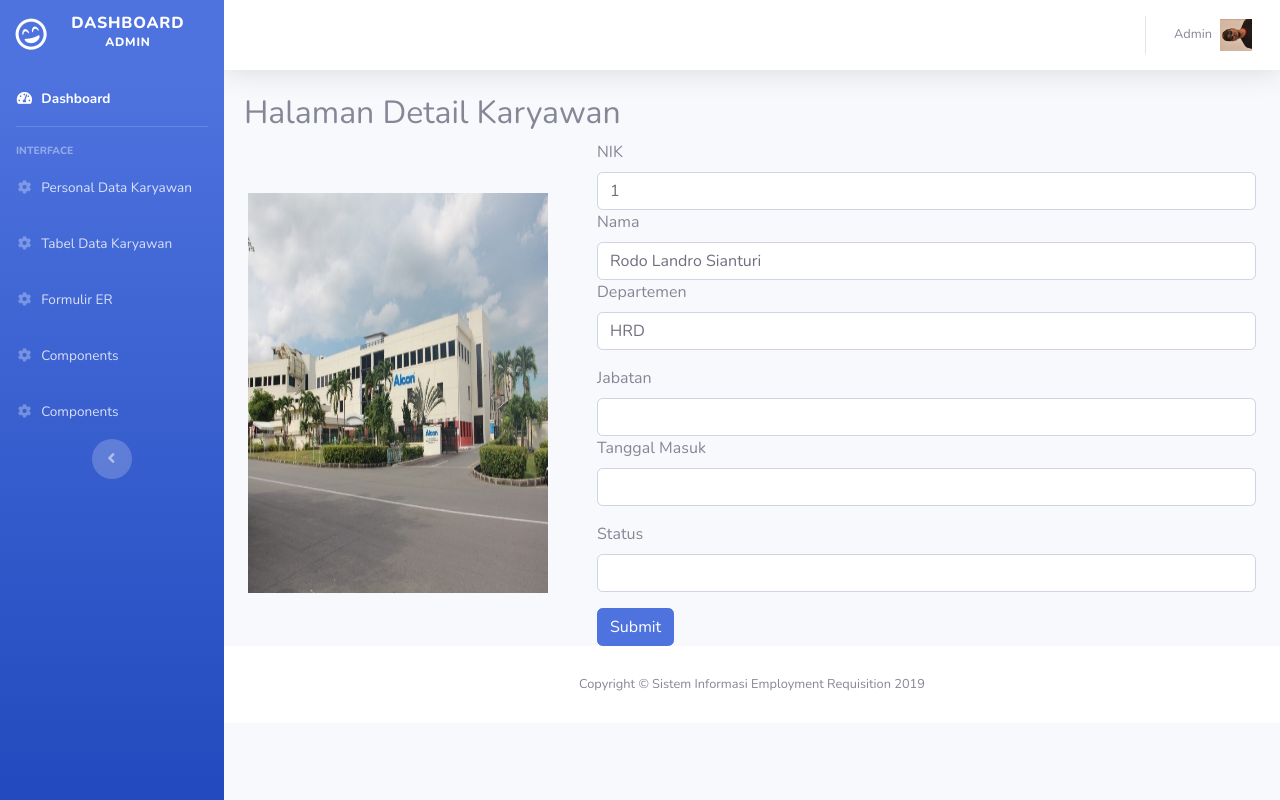
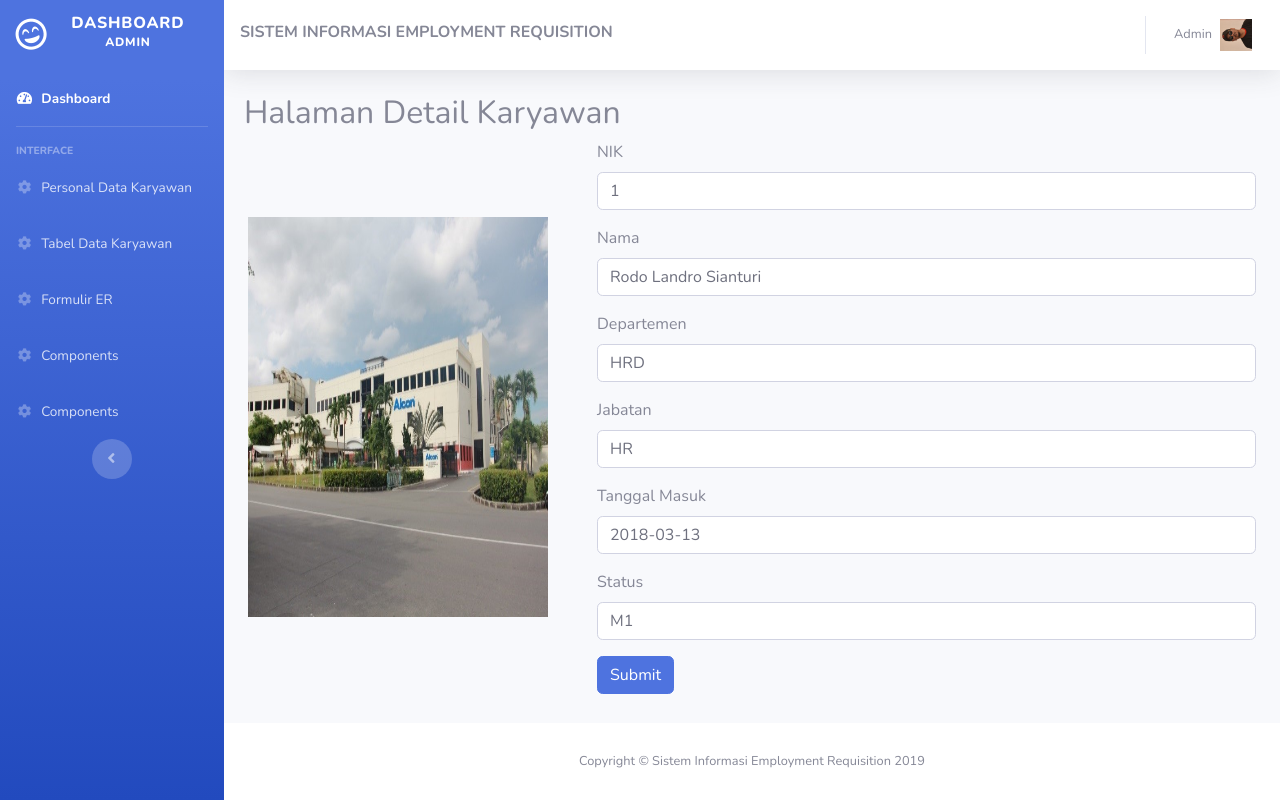
Before and after one commit to alan96320/Employment-Requisition, a PHP site: page /admin/detail-karyawan.php?id=1 in a window 1280 px wide. Run offline with PHP 8.4, Linux system fonts and the light colour scheme; the visitor is signed in with stand-in values (Sample User, id 1); data comes from the database, SQL or seed files in the repository.

Commit message:
merapikan source code saja

```diff
--- a/admin/detail-karyawan.php
+++ b/admin/detail-karyawan.php
@@ -6,23 +6,23 @@ if (!isset($_SESSION['username'])) {
 }
 
 $id = $_GET['id'];
-// $stm = $pdo_conn->prepare("SELECT * FROM `karyawan` WHERE karyawan.id_karyawan = '$id'");
-
-// // $stm->execute();
-// // $rows = $stm->fetchAll(PDO::FETCH_ASSOC);
+    /* $stm = $pdo_conn->prepare("SELECT * FROM `karyawan` WHERE karyawan.id_karyawan = '$id'");*/
+    /* $stm->execute();/*
+    /* $rows = $stm->fetchAll(PDO::FETCH_ASSOC);*/
 
 $stm2 = $pdo_conn->query("SELECT `id_karyawan`, `username`, `nama`, `jabatan`, `marital_status`, `tanggal_masuk`, `jenis_kelamin`, `status_karyawan`, `tempat_lahir`, `tanggal_lahir`, `alamat`, `email`, `no_telepon`, departemen.nama_dept
                           FROM `karyawan`
-INNER JOIN departemen ON karyawan.id_dept = departemen.id_dept WHERE karyawan.id_karyawan = '$id'");
+                          INNER JOIN departemen ON karyawan.id_dept = departemen.id_dept
+                          WHERE karyawan.id_karyawan = '$id'");
 
-//print_r($rows);
+    /* print_r($rows);*/
+
 ?>
 
 <!DOCTYPE html>
 <html lang="en">
 
 <head>
-
   <meta charset="utf-8">
   <meta http-equiv="X-UA-Compatible" content="IE=edge">
   <meta name="viewport" content="width=device-width, initial-scale=1, shrink-to-fit=no">
@@ -31,7 +31,7 @@ INNER JOIN departemen ON karyawan.id_dept = departemen.id_dept WHERE karyawan.id
 
     <title>SIER : Admin Dashboard </title>
     <!-- Favicon-->
-  <link rel="icon" href="../img/alcon.jpg" type="image/x-icon">
+    <link rel="icon" href="../img/alcr.jpg" type="image/x-icon">
 
   <!-- Custom fonts for this template-->
   <link href="../assets/vendor/fontawesome-free/css/all.min.css" rel="stylesheet" type="text/css">
@@ -43,7 +43,6 @@ INNER JOIN departemen ON karyawan.id_dept = departemen.id_dept WHERE karyawan.id
 </head>
 
 <body id="page-top">
-
     <!-- Page Wrapper -->
         <div id="wrapper">
 
@@ -52,9 +51,7 @@ INNER JOIN departemen ON karyawan.id_dept = departemen.id_dept WHERE karyawan.id
         ?>
 
     <!-- Content Wrapper -->
-
     <div id="content-wrapper" class="d-flex flex-column">
-
     <!-- Main Content -->
     <div id="content">
 
@@ -64,56 +61,46 @@ INNER JOIN departemen ON karyawan.id_dept = departemen.id_dept WHERE karyawan.id
 
     <!-- Begin Page Content -->
       <h2 style="margin-left: 20px">Halaman Detail Karyawan</h2>
-        <div class="container-fluid" style="
-            display: flex;
-            justify-content: center;
-            align-items: center; ">
+        <div class="container-fluid" style=" display: flex; justify-content: center; align-items: center; ">
+          <img src="../img/CVB.jpg" style="width: 300px; height: 400px; ">
 
-        <img src="../img/CVB.jpg" style="
-              width: 300px;
-              height: 400px; ">
         <?php
-
           while ($row = $stm2->fetch()) {
         ?>
-        <form style="
-              flex-grow: 1;
-              margin-left: 49px;">
 
-
+    <form style=" flex-grow: 1; margin-left: 49px;">
       <div class="form-group">
-          <label for="Input">NIK</label>
-          <input type="email" class="form-control" value="<?=$row['id_karyawan']?>">
-
+        <label for="id_karyawan">NIK</label>
+        <input type="text" class="form-control" value="<?=$row['id_karyawan']?>">
+      </div>
       <div class="form-group">
-            <label for="exampleInputEmail1">Nama</label>
-            <input type="email" class="form-control"  value="<?=$row['nama']?>">
+        <label for="nama">Nama</label>
+        <input type="text" class="form-control"  value="<?=$row['nama']?>">
+      </div>
       <div class="form-group">
-            <label for="exampleInputEmail1">Departemen</label>
-            <input type="email" class="form-control" value="<?=$row['nama_dept']?>">
-
-          </div><div class="form-group">
-            <label for="exampleInputEmail1">Jabatan</label>
-            <input type="email" class="form-control" >
-
+        <label for="departemen">Departemen</label>
+        <input type="text" class="form-control" value="<?=$row['nama_dept']?>">
+      </div>
       <div class="form-group">
-            <label for="exampleInputEmail1">Tanggal Masuk</label>
-            <input type="email" class="form-control" id="exampleInputEmail1">
-
-          </div></div></div>
+        <label for="jabatan">Jabatan</label>
+        <input type="text" class="form-control" value="<?=$row['jabatan']?>">
+      </div>
       <div class="form-group">
-            <label for="exampleInputEmail1">Status</label>
-            <input type="email" class="form-control" id="exampleInputEmail1">
-
-          </div></div>
-
+        <label for="tanggal_masuk">Tanggal Masuk</label>
+        <input type="text" class="form-control" value="<?=$row['tanggal_masuk']?>">
+      </div>
+      <div class="form-group">
+        <label for="marital_status">Status</label>
+        <input type="text" class="form-control" value="<?=$row['marital_status']?>">
+      </div>
       <button type="submit" class="btn btn-primary">Submit</button>
     </form>
+
         <?php
           }
         ?>
+
       </div>
-        <!-- /.container-fluid>
 
     </div>
     <!-- End of Main Content -->
@@ -130,7 +117,6 @@ INNER JOIN departemen ON karyawan.id_dept = departemen.id_dept WHERE karyawan.id
 
     </div>
     <!-- End of Content Wrapper -->
-
     </div>
     <!-- End of Page Wrapper -->
 
@@ -161,20 +147,14 @@ INNER JOIN departemen ON karyawan.id_dept = departemen.id_dept WHERE karyawan.id
     <!-- Bootstrap core JavaScript-->
     <script src="../assets/vendor/jquery/jquery.min.js"></script>
     <script src="../assets/vendor/bootstrap/js/bootstrap.bundle.min.js"></script>
-
     <!-- Core plugin JavaScript-->
     <script src="../assets/vendor/jquery-easing/jquery.easing.min.js"></script>
-
     <!-- Custom scripts for all pages-->
     <script src="../assets/js/sb-admin-2.min.js"></script>
-
     <!-- Page level plugins -->
     <script src="../assets/vendor/chart.js/Chart.min.js"></script>
-
     <!-- Page level custom scripts -->
     <script src="../assets/js/demo/chart-area-demo.js"></script>
     <script src="../assets/js/demo/chart-pie-demo.js"></script>
-
 </body>
-
 </html>
--- a/components/navbar.php
+++ b/components/navbar.php
@@ -1,6 +1,8 @@
 
 <!-- Topbar -->
 <nav class="navbar navbar-expand navbar-light bg-white topbar mb-4 static-top shadow">
+<p class="font-weight-bold"
+    style="margin-top: 10px;"> SISTEM INFORMASI EMPLOYMENT REQUISITION </p>
 
 <!-- Sidebar Toggle (Topbar) -->
 <button id="sidebarToggleTop" class="btn btn-link d-md-none rounded-circle mr-3">
@@ -9,18 +11,16 @@
 
   <!-- Topbar Navbar -->
   <ul class="navbar-nav ml-auto">
-
   <div class="topbar-divider d-none d-sm-block"></div>
 
-  <!-- Nav Item - User Information -->
+    <!-- Nav Item - Admin Information -->
     <li class="nav-item dropdown no-arrow">
       <a class="nav-link dropdown-toggle" href="#" id="userDropdown" role="button" data-toggle="dropdown" aria-haspopup="true" aria-expanded="false">
         <span class="mr-2 d-none d-lg-inline text-gray-600 small">Admin</span>
-      <!-- <img class="img-profile rounded-circle" src="https://source.unsplash.com/QAB-WJcbgJk/60x60"> -->
         <img class="img-profile rounded-cimrcle" src="../img/me.JPG">
       </a>
 
-    <!-- Dropdown - User Information -->
+    <!-- Dropdown - Log Out Information -->
     <div class="dropdown-menu dropdown-menu-right shadow animated--grow-in" aria-labelledby="userDropdown">
       <a class="dropdown-item" href="#" data-toggle="modal" data-target="#logoutModal">
         <i class="fas fa-sign-out-alt fa-sm fa-fw mr-2 text-gray-400"></i>
@@ -28,8 +28,6 @@
       </a>
     </div>
   </li>
-
 </ul>
-
 </nav>
 <!-- End of Topbar -->
```
Also changed, not shown: actions/logoutaction.php (+3 -5 lines), admin/index.php (+11 -15 lines), admin/list-karyawan.php (+9 -16 lines). Lines whose indentation alone changed are shown as unchanged.
